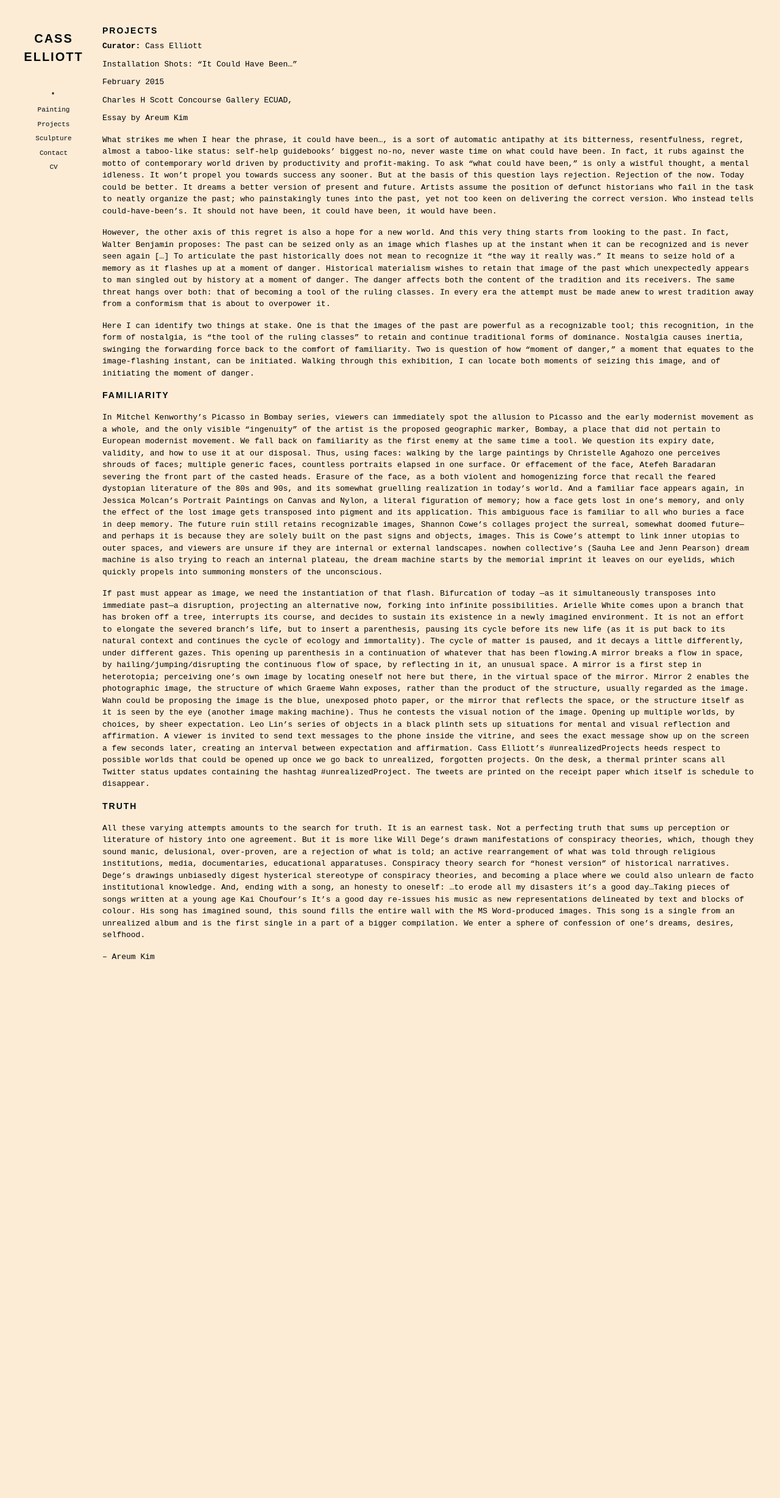
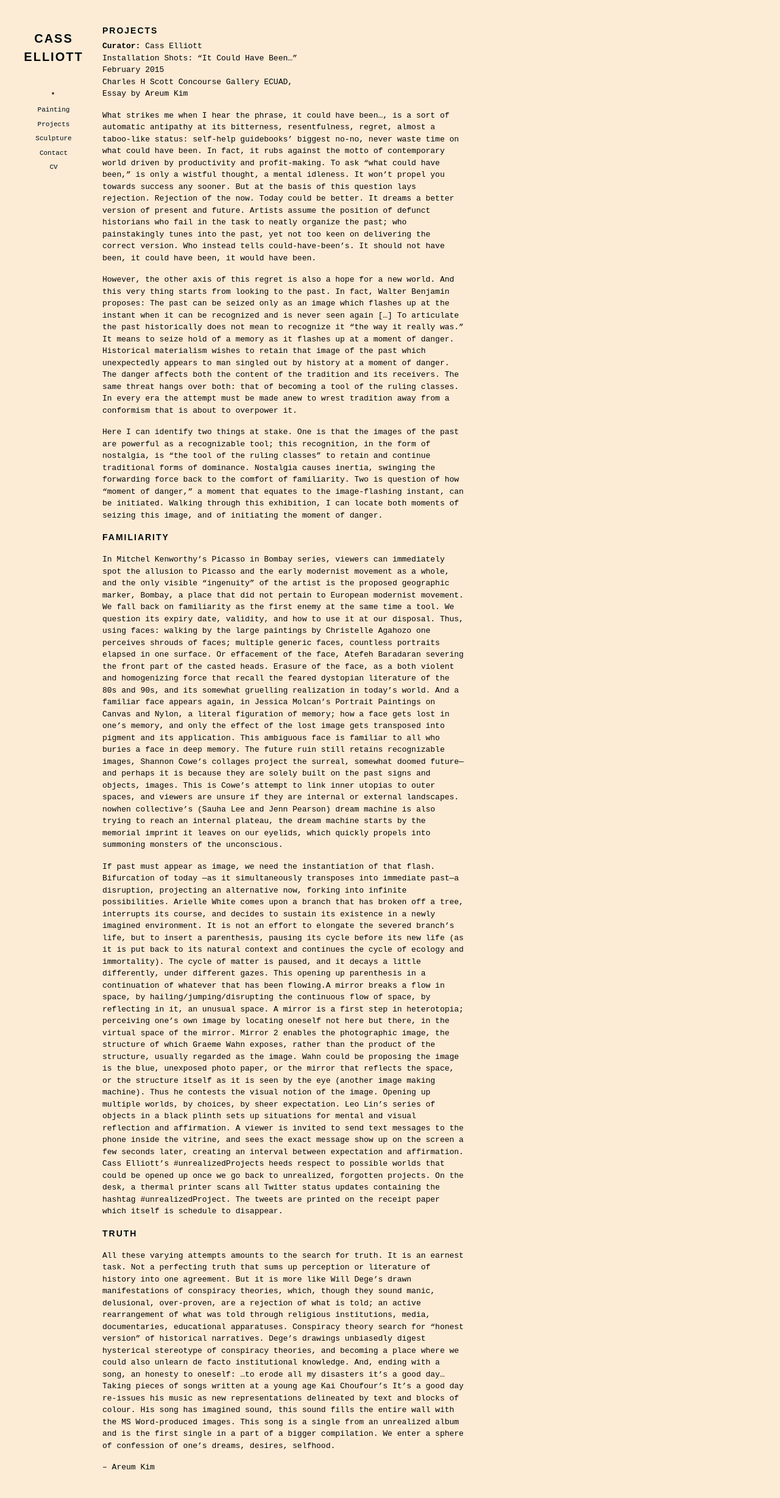
Before and after one commit to adriandgr/ce-portfolio, a Jekyll site: the page built from _projects/it-could-have-been.markdown, in a window 1280 px wide. Shown: the whole page at 61% size. Built offline with Jekyll 4.4.1, drawn with Linux system fonts in a browser that asks for light colours; some web fonts are replaced; before the commit the page ends 1619 px from its top, so only the background shows below that.

Commit message:
max-width

```diff
--- a/_layouts/post.html
+++ b/_layouts/post.html
@@ -2,7 +2,7 @@
 layout: default
 ---
 
-<div id="posts">
+<div class="post" id="posts">
   <h2>{{ page.collection | capitalize }}</h2>
   <!-- _layouts/post content -->
   {{ content }}
--- a/assets/css/main.css
+++ b/assets/css/main.css
@@ -39,21 +39,8 @@ p a:hover, li a:hover {
   color: #000a0e;
 }
 
-.post .link_container {
-  background-color: #000000;
-  color: #fcebd5;
-}
-.post .link_container:after {
-  border-color: rgba(252,235,213,0.4);
-}
-.post .link_container:hover:after {
-  border-color: rgba(252,235,213,0.8);
-}
-.post .read_more {
-  border-color: #000000;
-}
-#post_information h6 {
-  color: #000000;
+#posts {
+  max-width: 600px;
 }
 
 .bio p {
```
